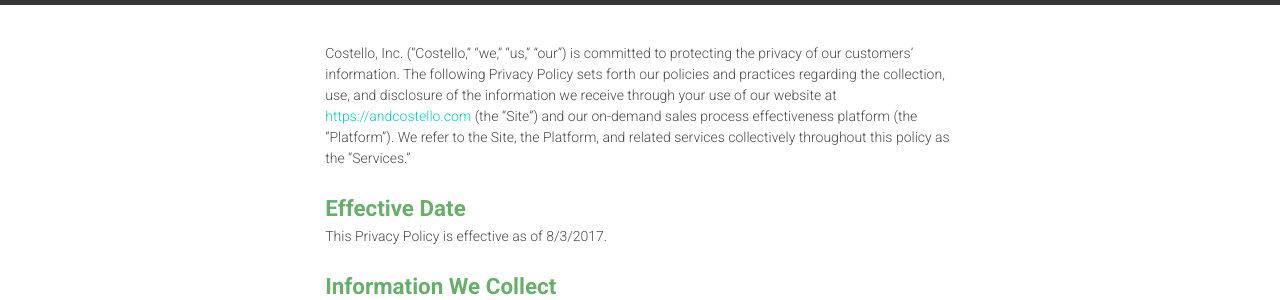
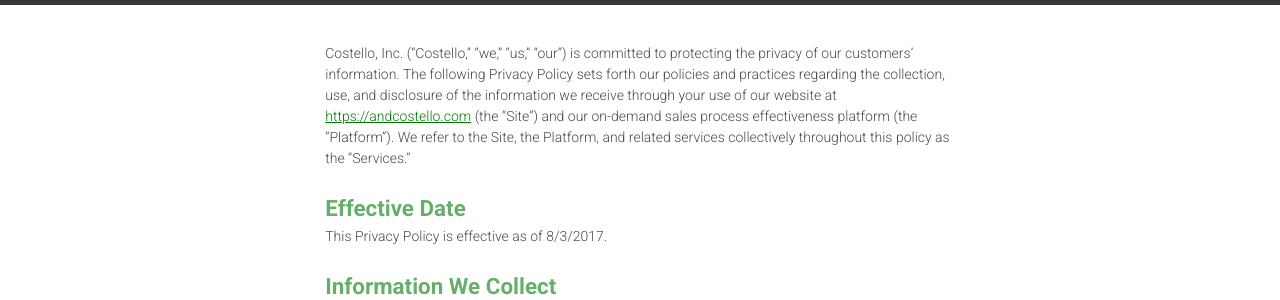
Before and after one commit to danieljbell/cloudcannon-test, a Jekyll site: the page built from pages/privacy.md, in a window 1280 px wide. Shown: the part 288-588 px from the top of the page. Built offline with Jekyll 4.4.1, drawn with Linux system fonts in a browser that asks for light colours.

```diff
--- a/_config.yml
+++ b/_config.yml
@@ -61,3 +61,8 @@ exclude:
   - LICENSE
   - CNAME
   - Rakefile
+
+
+collections:
+  posts:
+    permalink: /blog/:categories/:title/
--- a/_layouts/default.html
+++ b/_layouts/default.html
@@ -12,9 +12,7 @@
     <link rel="alternate" type="application/rss+xml" title="{{ site.title }}" href="{{ site.baseurl }}/feed.xml" />
     <link href="https://fonts.googleapis.com/css?family=Roboto:300,700" rel="stylesheet">
     <link rel="stylesheet" href="{{ "/assets/css/application.css" | prepend: site.baseurl }}?ver=1.0.3" />
-    {% if page.url == '/why/pattern-comparison' or page.url == '/privacy/'%}
-      <link rel="stylesheet" href="{{ "/assets/css/landing-page.css" | prepend: site.baseurl }}" />
-    {% endif %}
+    <link rel="stylesheet" href="{{ "/assets/css/landing-page.css" | prepend: site.baseurl }}" />
     {% gtm head %}
     {% include analytics/tracking.html %}
 
--- a/_layouts/single-column.html
+++ b/_layouts/single-column.html
@@ -3,7 +3,10 @@ layout: default
 ---
 <main class="lp-container">
   <section class="hero has-text-centered" style="background-color: #363636; background-image: initial; padding-bottom: 3rem;">
-    <h1>{{page.title}}</h1>
+    {% if page.image %}
+      <img src="{{page.image}}" alt="{{page.title}} Feautred Image" class="featured-image">
+    {% endif %}
+    <h1 style="max-width: 75%; margin-left: auto; margin-right: auto;">{{page.title}}</h1>
   </section>
   <div class="columns is-centered" style="margin-top: 2rem;">
     <div class="column is-half">
--- a/assets/css/landing-page.css
+++ b/assets/css/landing-page.css
@@ -292,3 +292,29 @@ blockquote .person-company-logo {
 form {
   margin-top: 3rem;
 }
+
+.lp-container .hero {
+  overflow: hidden;
+  position: relative;
+  z-index: 1;
+}
+
+.lp-container .featured-image {
+  position: absolute;
+  top: 50%;
+  left: 50%;
+  z-index: -1;
+  opacity: 0.4;
+  transform: translate(-50%, -50%);
+  filter: blur(3px);
+}
+
+.lp-container h4 {
+  font-weight: bold;
+  font-size: 1.25em;
+}
+
+.lp-container a {
+  color: #007c04;
+  text-decoration: underline;
+}
```
Also changed, not shown: _posts/2017-08-14-how-my-internship-tech-startup-impacted-my-future-nick-fordyce.md (added, +46 -0 lines).
